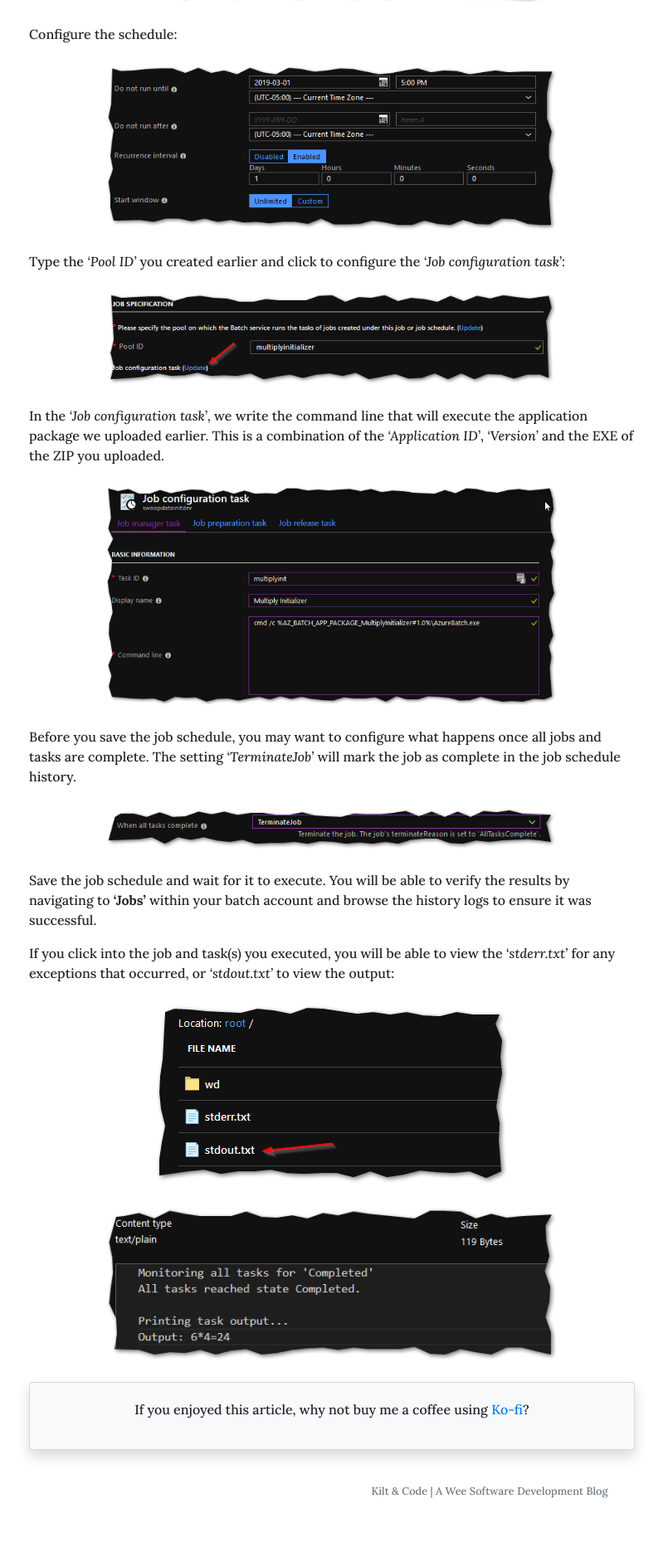
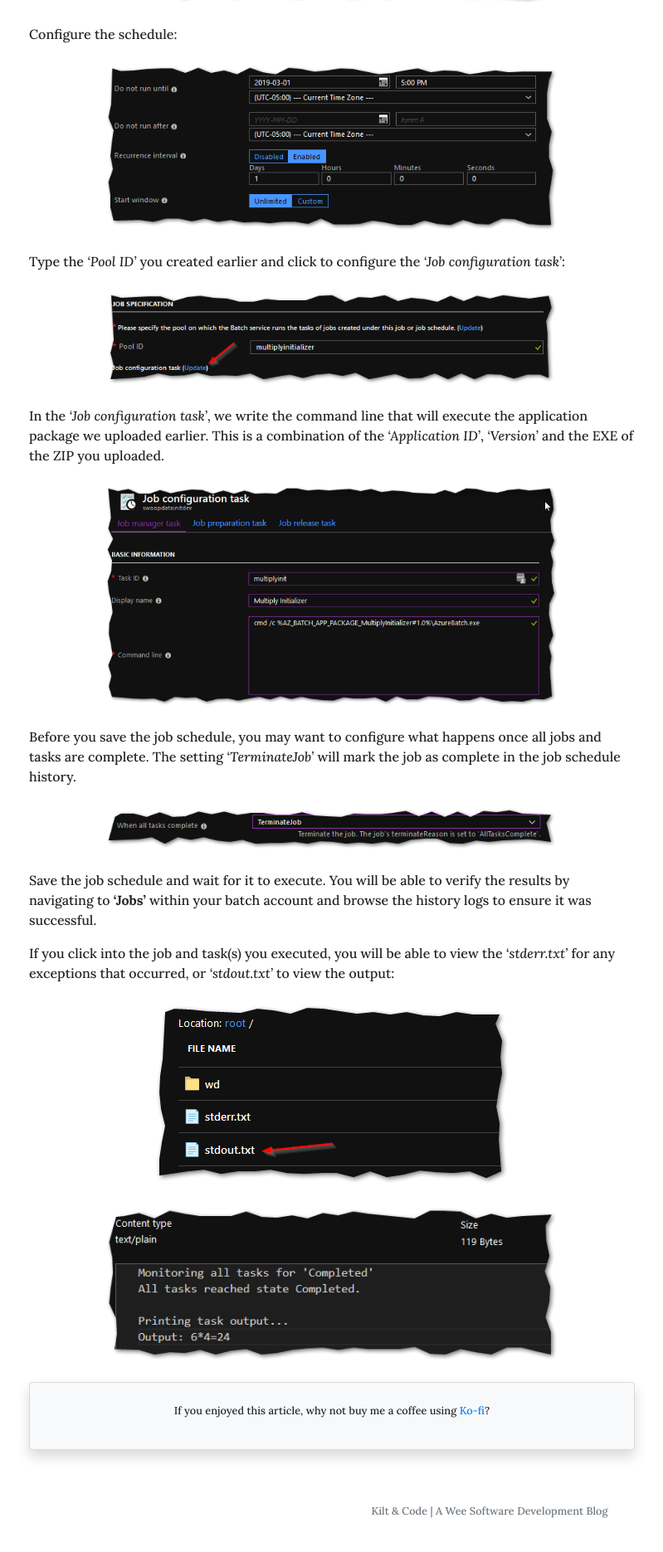
Before and after one commit to kiltandcode/kiltandcode.com, a Jekyll site: the page built from _posts/2019-03-03-how-to-use-azure-batch-job-schedule.md, in a window 1280 px wide. Shown: the part 2920-4791 px from the top of the page at 83% size, without its empty margins (50-849 px from the left). Built offline with Jekyll 4.4.1, drawn with Linux system fonts in a browser that asks for light colours; nearby versions of some CDN libraries; some web fonts are replaced; comment, search, counter and statistics services are not loaded; before the commit the page ends 4767 px from its top, so only the background shows below that.

```diff
--- a/_layouts/post.html
+++ b/_layouts/post.html
@@ -20,11 +20,13 @@ layout: default
       {{ content }}
     </article>
 
-    <div class="card bg-light shadow mt-4 mb-4 mb-md-0">
+    <div class="card bg-light shadow mt-4">
       <div class="card-body text-center">
         <p class="card-text">
-          If you enjoyed this article, why not buy me a coffee using
-          <a href="https://ko-fi.com/kiltandcode" target="_blank">Ko-fi</a>?
+          <small>
+            If you enjoyed this article, why not buy me a coffee using
+            <a href="https://ko-fi.com/kiltandcode" target="_blank">Ko-fi</a>?
+          </small>
         </p>
 
         <script type='text/javascript' src='https://ko-fi.com/widgets/widget_2.js'></script>
@@ -33,6 +35,17 @@ layout: default
           kofiwidget2.draw();
         </script>
       </div>
+    </div>
+
+    <div class="mt-4 mb-4 mb-md-0">
+      <script src="https://utteranc.es/client.js"
+              repo="kiltandcode/kiltandcode.com"
+              issue-term="pathname"
+              label="utterances"
+              theme="github-light"
+              crossorigin="anonymous"
+              async>
+      </script>
     </div>
   </div>
   <div class="col-md-3 offset-md-1">
```
